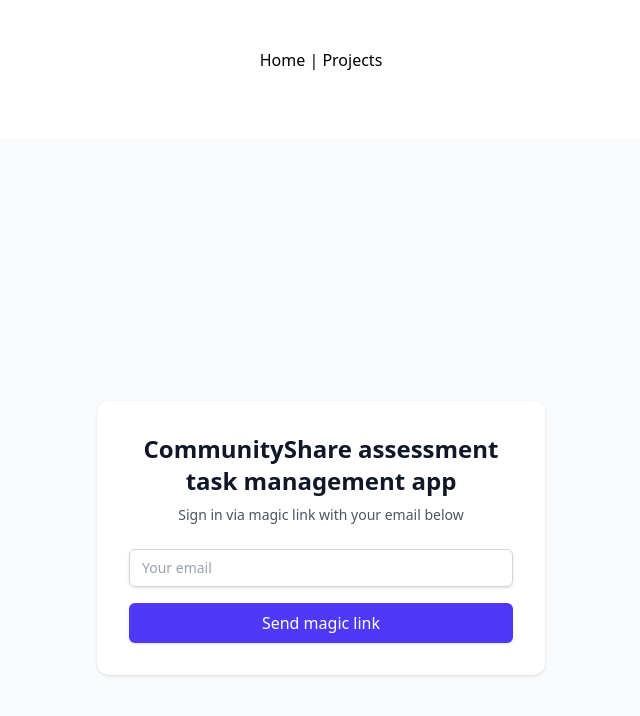
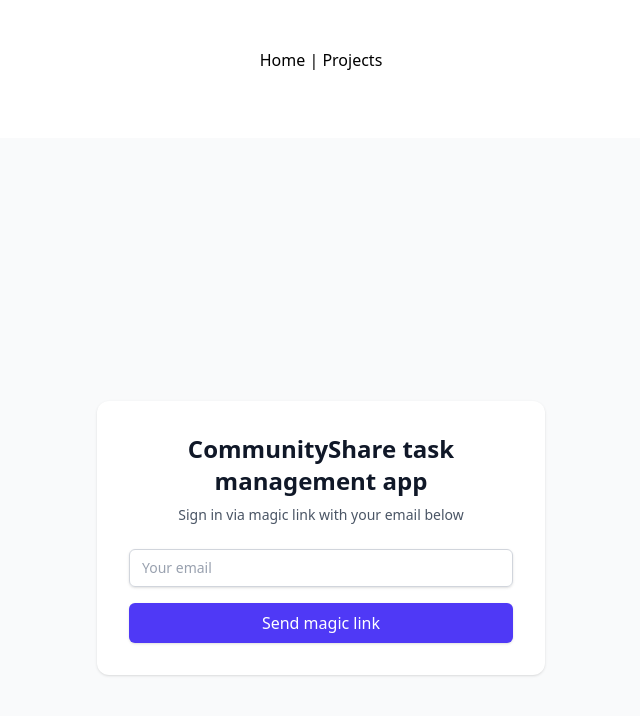
Before and after one commit to ifagan/cs-assessment-project, a React (Vite) app: page / in a window 1280 px wide. Shown: the top 716 px of the page, without its empty margins (319-959 px from the left). Built offline with nearby package versions, Linux system fonts and the light colour scheme; no server answers.

Commit message:
Minor text change

```diff
--- a/src/Auth.tsx
+++ b/src/Auth.tsx
@@ -23,7 +23,7 @@
     <div className="flex items-center justify-center min-h-screen bg-gray-50 px-4">
       <div className="w-full max-w-md card">
         <h1 className="text-2xl font-bold text-gray-900 mb-2">
-          CommunityShare assessment task management app
+          CommunityShare task management app
         </h1>
         <p className="text-sm text-gray-600 mb-6">
           Sign in via magic link with your email below
```
